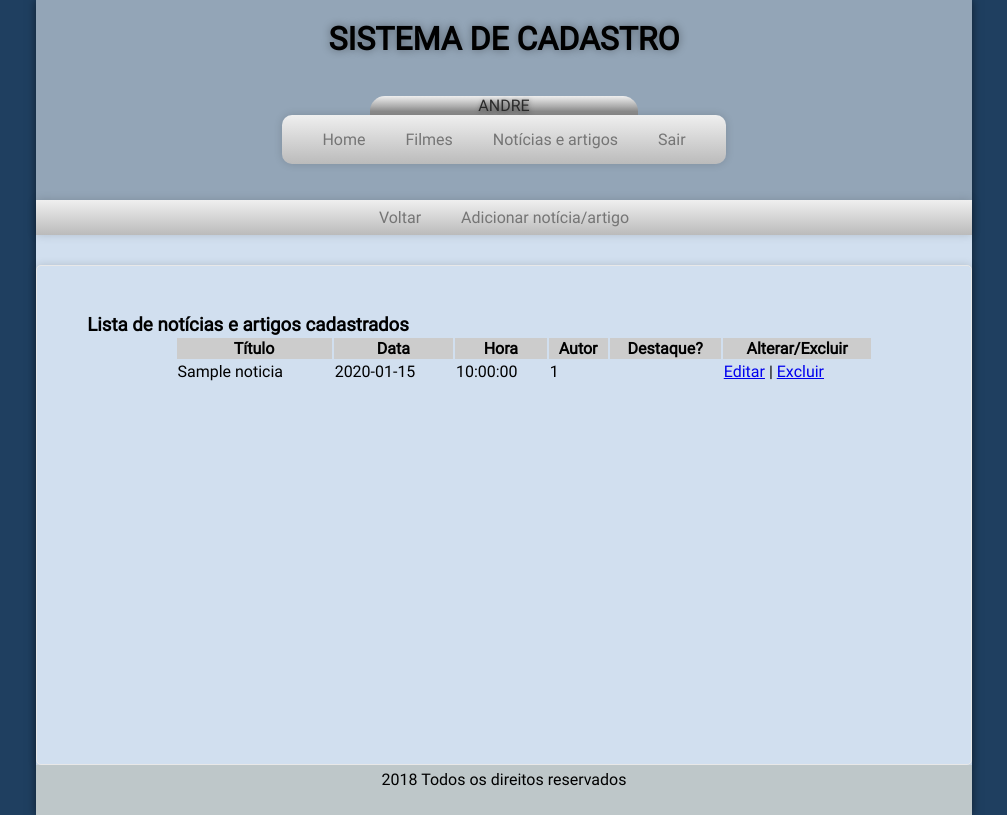
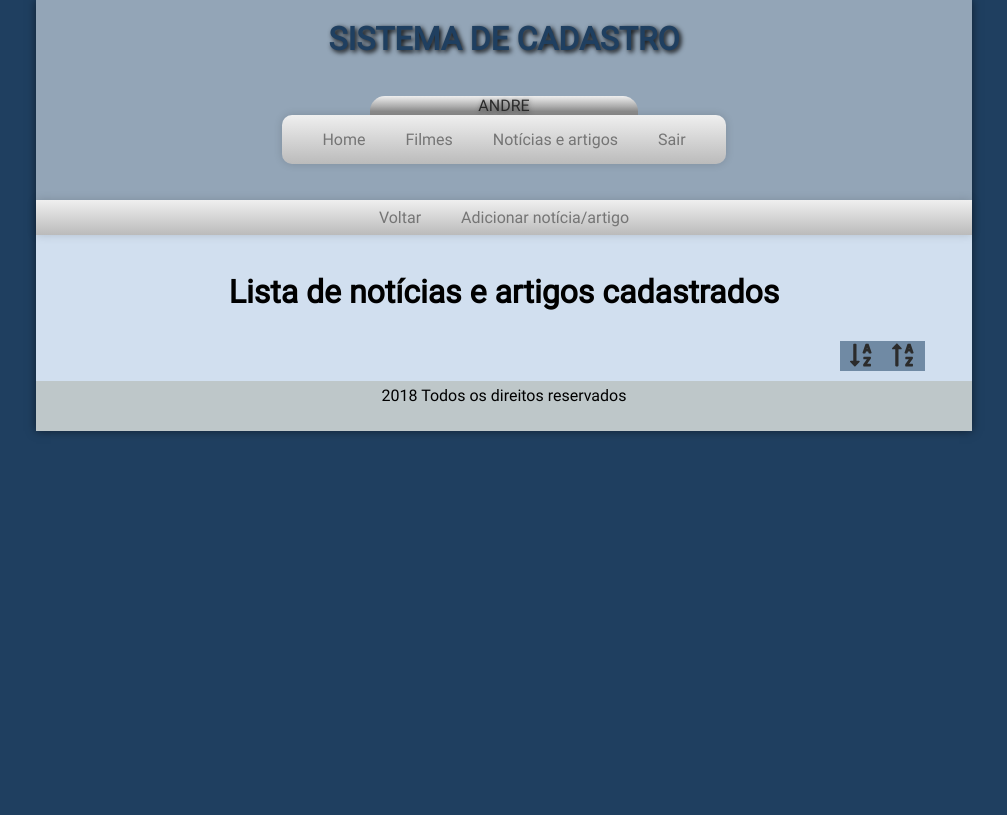
Before and after one commit to thiago-z/UC12_portal_cinema, a PHP site: page /verNoticias.php?ordem=1 in a window 1280 px wide. Shown: the whole page, without its empty margins (136-1143 px from the left). After the commit the page ends 434 px from the top, so only its background shows below. Run offline with PHP 8.4, Linux system fonts and the light colour scheme; a user stored in the database is signed in; tables that the repository leaves empty or names only in its code hold one stand-in row (values such as "Sample post"); data that the repository does not hold is empty.

Commit message:
Melhorias

```diff
--- a/config/_notes/dwsync.xml
+++ b/config/_notes/dwsync.xml
@@ -4,8 +4,8 @@
 <file name="bdinserirfilme.php" server="192.168.1.10//var/www/html/" local="131677839680109571" remote="131677947600000000" Dst="1" />
 <file name="bdinserirnoticia.php" server="192.168.1.10//var/www/html/" local="131675380421264654" remote="131675488200000000" Dst="1" />
 <file name="registro_bd.php" server="192.168.1.10//var/www/html/" local="131674567931955103" remote="131674678200000000" Dst="1" />
-<file name="logon_menu.php" server="192.168.1.10//var/www/html/" local="131674600530294773" remote="131674708200000000" Dst="1" />
-<file name="menu.php" server="192.168.1.10//var/www/html/" local="131677796822331443" remote="131677904400000000" Dst="1" />
+<file name="logon_menu.php" server="192.168.1.10//var/www/html/" local="131678642637062114" remote="131678750400000000" Dst="1" />
+<file name="menu.php" server="192.168.1.10//var/www/html/" local="131678507022375984" remote="131678614800000000" Dst="1" />
 <file name="logout.php" server="192.168.1.10//var/www/html/" local="131677795596908356" remote="131677903200000000" Dst="1" />
 <file name="verFilmes.old" server="192.168.1.10//var/www/html/" local="131675248200000000" remote="131675248200000000" Dst="1" />
 <file name="verNoticias.php" server="192.168.1.10//var/www/html/" local="131677845047568745" remote="131675248200000000" Dst="1" />
--- a/config/logon_menu.php
+++ b/config/logon_menu.php
@@ -1,9 +1,9 @@
-
-
 
 	<h6>Sistema de cadastro</h6>
 		<br>
 		<br>
+
+
 			<?php
 	if(isset($_SESSION['aberta'])) {	// Verifica se usuário já está logado
 		include("config/conectar.php");
--- a/config/menu.php
+++ b/config/menu.php
@@ -5,7 +5,7 @@
 
 		 <li><a href="verFilmes.php">Filmes</a></li>
 
-		 <li><a href="verNoticias.php">Notícias e artigos</a></li>
+		 <li><a href="verNoticias.php?ordem=ASC">Notícias e artigos</a></li>
 
 		 <li><a href="config/logout.php">Sair</a></li>
 
--- a/css/_notes/dwsync.xml
+++ b/css/_notes/dwsync.xml
@@ -1,6 +1,6 @@
 <?xml version="1.0" encoding="utf-8" ?>
 <dwsync>
-<file name="estilo.css" server="192.168.1.10//var/www/html/" local="131677849550751981" remote="131677957200000000" Dst="1" />
+<file name="estilo.css" server="192.168.1.10//var/www/html/" local="131678644296532359" remote="131678752200000000" Dst="1" />
 <file name="estilo_formulario.css" server="192.168.1.10//var/www/html/" local="131677698303254267" remote="131677806000000000" Dst="1" />
-<file name="estilo_formulario_consulta.css" server="192.168.1.10//var/www/html/" local="131677853183168295" remote="131677960800000000" Dst="1" />
+<file name="estilo_formulario_consulta.css" server="192.168.1.10//var/www/html/" local="131678517607122900" remote="131678625600000000" Dst="1" />
 </dwsync>
--- a/css/estilo.css
+++ b/css/estilo.css
@@ -61,7 +61,8 @@ header{
 #portal_id h6{
 	text-transform: uppercase;
 	font-size: 2em;
-	text-shadow: 0px 0px 9px rgba(0,0,0,0.40);
+	text-shadow: 2px 2px 5px #000000;
+	color: #1F3F60;
 }
 
 
@@ -324,8 +325,8 @@ footer p{
 	position: relative;
 	width: 100%;
 	min-height: 500px;
-	box-shadow: 0px 0px 9px rgba(0,0,0,0.15);
-	border: 1px solid #E8E8E8;
+/*	box-shadow: 0px 0px 9px rgba(0,0,0,0.15);
+	border: 1px solid #E8E8E8;*/
 	margin-top: 30px;
 	border-radius: 5px;
 	padding: 10px;
--- a/css/estilo_formulario_consulta.css
+++ b/css/estilo_formulario_consulta.css
@@ -5,6 +5,35 @@
 #pg_filme_consulta h3 {
 	text-align: center;
 	margin-bottom: 30px;
+	font-size: 2em;
+}
+
+#barra_filtro {
+	position: relative;
+	width: 90%;
+	height: 30px;
+	/*background-color: #C0C0C0;*/
+	margin-bottom: 10px;
+}
+
+#barra_filtro li{
+	list-style: none;
+	text-align: right;
+	padding: 0px 10px;
+	float: right;
+	display: block;
+	background-color: #708AA4;
+}
+
+#barra_filtro a {
+	text-decoration: none;
+	color: #2B2B2B;
+	font-size: 1.625em;
+}
+
+#barra_filtro li:hover a{
+	color: #ffffff;
+	transition: .3s all ease;
 }
 
 .lista_filmes_container {
--- a/verNoticias.php
+++ b/verNoticias.php
@@ -8,11 +8,15 @@ if(!isset($_SESSION['aberta'])) {
 <!doctype html>
 <html>
 <head>
+
 <meta charset="utf-8">
 <title>Visualizar Notícias</title>
-	<meta name="viewport" content="initial-scale=1">
+<meta name="viewport" content="initial-scale=1">
 <link href="css/estilo.css" rel="stylesheet" type="text/css">
-<link href="css/estilo_formulario.css" rel="stylesheet" type="text/css">
+<link href="css/estilo_formulario_consulta.css" rel="stylesheet" type="text/css">
+
+<script defer src="js/fontawesome/fontawesome-all.js"></script>
+
 </head>
 
 <body>
@@ -32,7 +36,7 @@ if(!isset($_SESSION['aberta'])) {
 	</div>
 
 </header>
-<div id="pginicial">
+<div id="pg_filme_consulta">
 
 	<?php
 //Incluir o arquivo de conexão ao banco de dados:
@@ -54,31 +58,92 @@ $result = mysqli_query($strcon, "SELECT * FROM noticias ORDER BY id DESC");
 
 </nav>
 
-<section>
+
 	<br><br>
 	<h3>Lista de notícias e artigos cadastrados</h3>
-	<table width='80%' border=0>
-		<tr bgcolor='#CCCCCC'>
-			<th>Título</th>
-			<th>Data</th>
-			<th>Hora</th>
-			<th>Autor</th>
-			<th>Destaque?</th>
-			<th>Alterar/Excluir</th>
-		</tr>
-		<?php
-		while($res = mysqli_fetch_array($result)) {
-			echo "<tr>";
-			echo "<td>".$res['titulo']."</td>";
-			echo "<td>".$res['data']."</td>";
-			echo "<td>".$res['hora']."</td>";
-			echo "<td>".$res['autor']."</td>";
-			echo "<td>".$res['destaque']."</td>";
-			echo "<td><a href=\"editar.php?id=$res[id]\">Editar</a> | <a href=\"excluirNoticia.php?id=$res[id]\" onClick=\"return confirm('Tem certeza de que você deseja excluir?')\">Excluir</a></td>";
+
+
+	<div id='barra_filtro'>
+
+		<li><a href='verNoticias.php?ordem=DESC'><i class='fas fa-sort-alpha-up'></i></a></li>
+
+		<li><a href='verNoticias.php?ordem=ASC'><i class='fas fa-sort-alpha-down'></i></a></li>
+
+	</div>
+
+	<?php
+	//Incluir o arquivo de conexão ao banco de dados:
+	include_once("config/conectar.php");
+
+	$ordem = $_GET["ordem"];
+
+
+	//buscar os dados em ordem descrescente (entrada mais recente primeiro)
+	$result = mysqli_query($strcon, "SELECT * FROM noticias ORDER BY titulo $ordem");
+
+	while($linha = mysqli_fetch_array($result)) {
+
+	$id = $linha["id"];
+	$titulo = $linha["titulo"];
+	$subtitulo = $linha["subtitulo"];
+	$texto = $linha["texto"];
+	$imgnoticia = $linha["img"];
+	$verSite = $linha["validar"];
+
+
+
+echo "<div class='lista_filmes_container'>
+
+
+
+	<div class='imgposter'>
+		<img src='../UC12_site_cinema/img/noticias/$imgnoticia' alt='$titulo'>
+	</div>
+
+	<div class='lista_filmes'>
+
+		<div><h1>$titulo</h1></div>
+		<div><h2>$subtitulo</h2></div>
+		<div>$texto</div>
+
+
+	</div>
+
+	<div class='gerenciar_filmes'>
+
+		<div><a href='editar.php?id=$id'><i class='fas fa-edit'></i><br>Editar</a></div>";
+
+
+	//MOSTRAR DESVALIDAR
+
+		if ($verSite == "off"){
+
+			echo"<div><a href='verNoticias.php?id=$id&validar=$id'><i class='fas fa-check-square'></i><br>Validar</a></div>";
 		}
-		?>
-	</table>
-</section>
+		else {
+			echo "<div><a href='verNoticias.php?id=$id&desvalidar=$id'><i class='fas fa-ban'></i><br>Desvalidar</a></div>";}
+
+
+		echo "<div><a href='excluirNoticia.php?id=$id'><i class='fas fa-trash-alt'></i><br>Excluir</a></div>
+
+	</div>
+
+</div>";
+
+
+//VALIDAR e DESVALIDAR NOTÍCIA
+$validar = $_GET["validar"];
+$desvalidar = $_GET["desvalidar"];
+
+$validador = mysqli_query($strcon, "UPDATE noticias SET validar='on' WHERE id='$validar'");
+
+$desvalidador = mysqli_query($strcon, "UPDATE noticias SET validar='off' WHERE id='$desvalidar'");
+
+	}
+?>
+
+
+
 
 </div>
 
```
Also changed, not shown: _notes/dwsync.xml (+4 -4 lines), verFilmes.php (+10 -1 lines).
